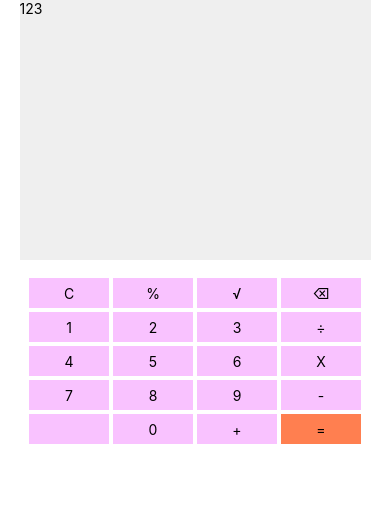
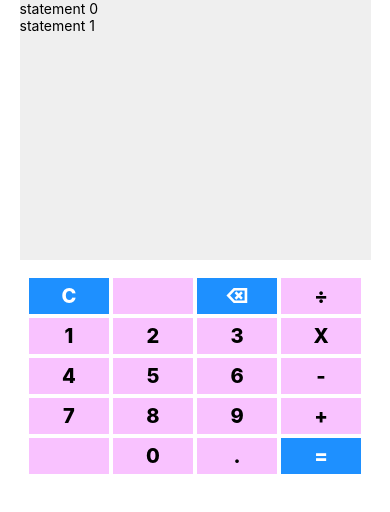
Before and after one commit to mrChernicharo/my-calculator, a React Native app: screen / in a window 390 px wide. Shown: the top 512 px of the page. Built offline with nearby package versions, Linux system fonts and the light colour scheme.

Commit message:
the idea of statements

```diff
--- a/src/components/Key.js
+++ b/src/components/Key.js
@@ -6,11 +6,18 @@ const Key = ({ item, onClick }) => (
 	<RectButton onPress={() => onClick(item)}>
 		<View
 			style={{
-				backgroundColor: item.color || '#f9c2ff',
+				backgroundColor: item.bg || '#f9c2ff',
 				...styles.item,
 			}}
 		>
-			<Text>{item.symbol}</Text>
+			<Text
+				style={{
+					color: item.color || '#000',
+					...styles.text,
+				}}
+			>
+				{item.symbol}
+			</Text>
 		</View>
 	</RectButton>
 );
@@ -18,11 +25,15 @@ const Key = ({ item, onClick }) => (
 const styles = StyleSheet.create({
 	item: {
 		width: 80,
-		height: 30,
+		height: 36,
 		margin: 2,
 		justifyContent: 'center',
 		alignItems: 'center',
 	},
+	text: {
+		fontSize: 20,
+		fontWeight: '800',
+	},
 });
 
 export default Key;
--- /dev/null
+++ b/src/components/Statement.js
@@ -0,0 +1,15 @@
+import React from 'react';
+import { Text, View } from 'react-native';
+
+// import { Container } from './styles';
+
+const Statement = ({ statement, index }) => {
+	console.log(statement);
+	return (
+		<View>
+			<Text>{`statement ${index}`}</Text>
+		</View>
+	);
+};
+
+export default Statement;
--- a/src/components/Visor.js
+++ b/src/components/Visor.js
@@ -1,12 +1,15 @@
 import React from 'react';
-import { StyleSheet, Text, View } from 'react-native';
+import { StyleSheet, View } from 'react-native';
+import Statement from './Statement';
 
 // import { Container } from './styles';
 
-const components = () => {
+const components = ({ statements }) => {
 	return (
 		<View style={styles.visor}>
-			<Text>123</Text>
+			{statements.map((statement, i) => (
+				<Statement key={i} statement={statement} index={i} />
+			))}
 		</View>
 	);
 };
--- a/src/lib/constants.js
+++ b/src/lib/constants.js
@@ -4,24 +4,32 @@ export const KeysData = [
 		value: 'clear',
 		symbol: 'C',
 		type: 'action',
+		bg: 'dodgerblue',
+		color: 'white',
 	},
 	{
 		id: 1,
-		value: 'perc',
-		symbol: '%',
-		type: 'operation',
+		// value: 'perc',
+		// symbol: '%',
+		// type: 'operation',
+		value: 'null',
+		symbol: '',
+		type: 'none',
 	},
 	{
 		id: 2,
-		value: 'sqrt',
-		symbol: '√',
-		type: 'operation',
-	},
-	{
-		id: 3,
 		value: 'back',
 		symbol: '⌫',
 		type: 'action',
+		bg: 'dodgerblue',
+		color: 'white',
+	},
+
+	{
+		id: 3,
+		value: 'div',
+		symbol: '÷',
+		type: 'operation',
 	},
 	{
 		id: 4,
@@ -43,8 +51,12 @@ export const KeysData = [
 	},
 	{
 		id: 7,
-		value: 'div',
-		symbol: '÷',
+		// value: 'sqrt',
+		// symbol: '√',
+		// type: 'operation',
+
+		value: 'mult',
+		symbol: 'X',
 		type: 'operation',
 	},
 	{
@@ -67,8 +79,9 @@ export const KeysData = [
 	},
 	{
 		id: 11,
-		value: 'mult',
-		symbol: 'X',
+
+		value: 'sub',
+		symbol: '-',
 		type: 'operation',
 	},
 	{
@@ -91,15 +104,15 @@ export const KeysData = [
 	},
 	{
 		id: 15,
-		value: 'sub',
-		symbol: '-',
+		value: 'sum',
+		symbol: '+',
 		type: 'operation',
 	},
 	{
 		id: 16,
 		value: 'null',
 		symbol: '',
-		type: 'digit',
+		type: 'none',
 	},
 	{
 		id: 17,
@@ -109,15 +122,16 @@ export const KeysData = [
 	},
 	{
 		id: 18,
-		value: 'sum',
-		symbol: '+',
-		type: 'operation',
+		value: 'dot',
+		symbol: '.',
+		type: 'dot',
 	},
 	{
 		id: 19,
 		value: 'equals',
 		symbol: '=',
 		type: 'action',
-		color: 'coral',
+		bg: 'dodgerblue',
+		color: 'white',
 	},
 ];
--- a/src/screens/Main.js
+++ b/src/screens/Main.js
@@ -1,9 +1,16 @@
-import React from 'react';
+import React, { useState } from 'react';
 import { SafeAreaView, StatusBar, StyleSheet } from 'react-native';
 import Keypad from '../components/Keypad';
 import Visor from '../components/Visor';
+import { KeysData } from '../lib/constants';
 
 const Main = () => {
+	const dummy = [...KeysData];
+	const [statements, setStatements] = useState([
+		[dummy[4], dummy[6]],
+		[dummy[4], dummy[7], dummy[10]],
+	]);
+
 	function handleKeyPress(e) {
 		console.log(e);
 	}
@@ -11,7 +18,7 @@ const Main = () => {
 		<SafeAreaView style={styles.container}>
 			<StatusBar barStyle="dark-content" />
 
-			<Visor />
+			<Visor statements={statements} />
 
 			<Keypad onKeyPress={handleKeyPress} />
 		</SafeAreaView>
```
